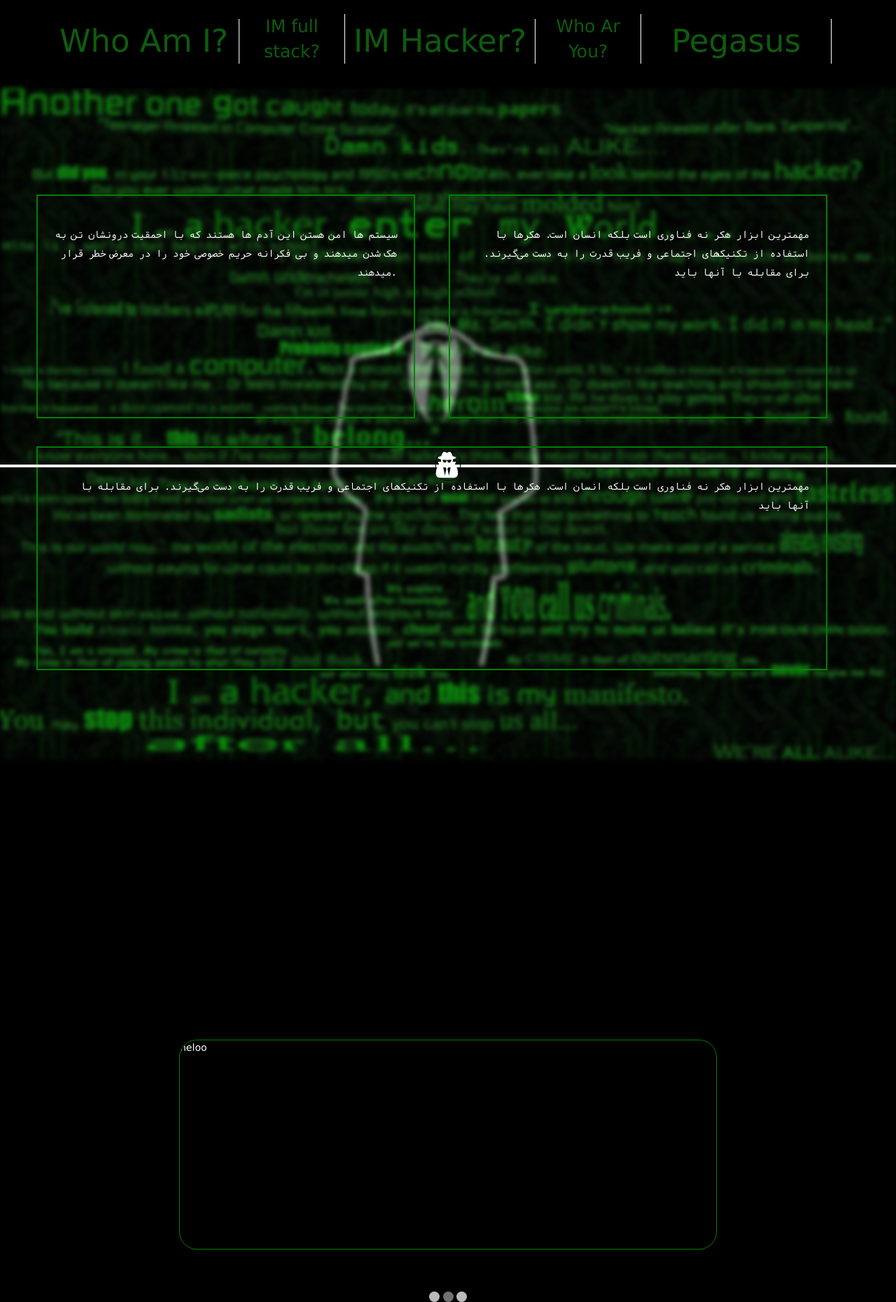
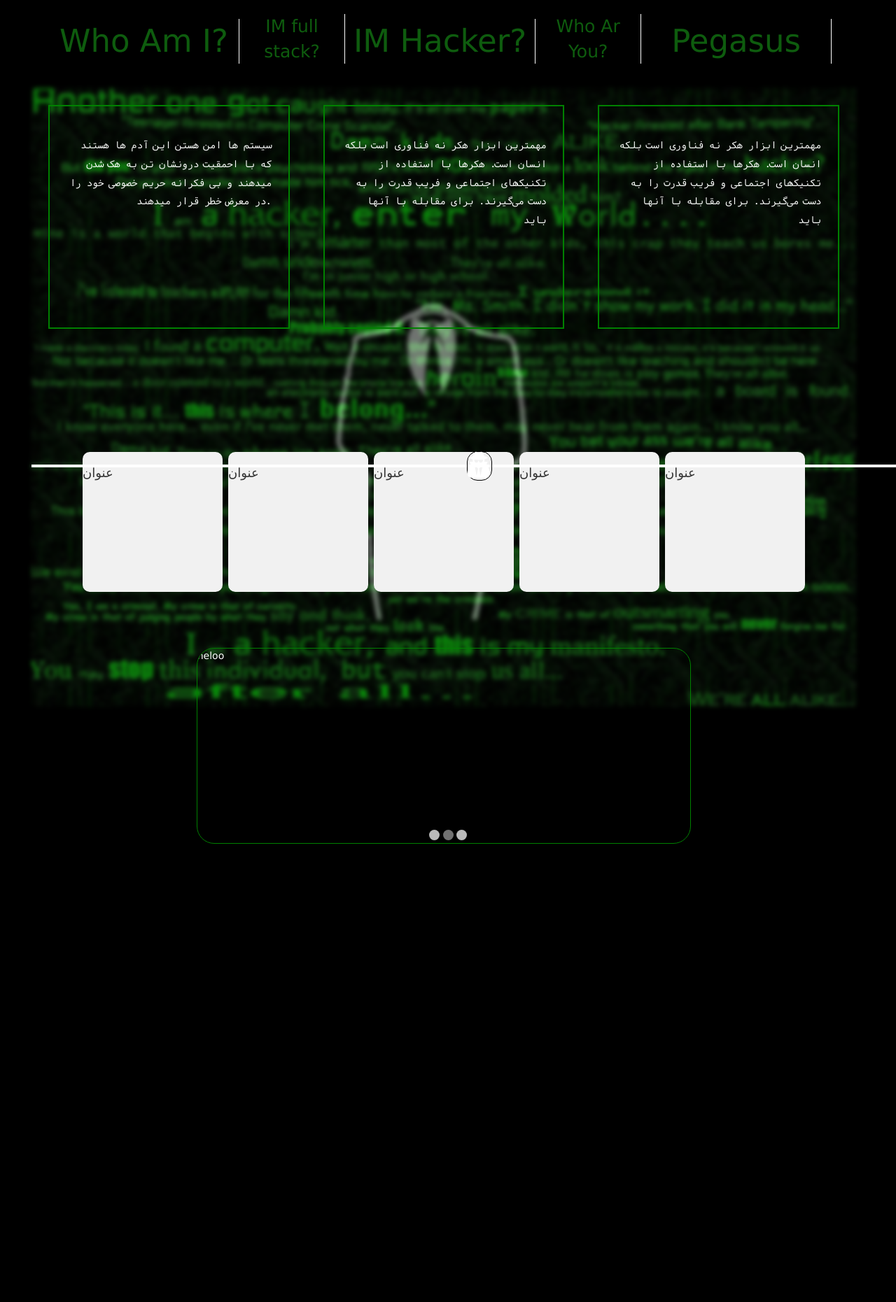
Before and after one commit to shayanTaki/MySite, a Django app: page / in a window 1280 px wide. Shown: the part 52-1913 px from the top of the page at 70% size. After the commit the page ends 1258 px from the top, so only its background shows below. Run offline with Django 4.2, Linux system fonts and the light colour scheme; data comes from the database, SQL or seed files in the repository; both versions use the stored data as it was after the commit; some libraries are stand-ins or nearby versions; some web fonts are replaced.

Commit message:
add flex under the mtn one and make style ite

```diff
--- a/BlogPegasus/static/css/styl1.css
+++ b/BlogPegasus/static/css/styl1.css
@@ -5,9 +5,10 @@
 .felex-base{
   width:92%;
   display:flex;
-    margin-right: 3vh;
-    margin-left: 3vh;
-  margin-top:10%;
+    margin-right: auto;
+    margin-left: auto;
+
+    margin-bottom: 9vh;
     flex-wrap: wrap;
   position:absolute;
   z-index:1;
@@ -27,7 +28,7 @@
 
 .felex-one {
   /* border:2px solid green; */
-  flex: 35%;
+  flex: 33%;
   height: 45vh;
   word-break: break-all;
 
@@ -43,7 +44,7 @@
 .felex-two {
 
     /* border:2px solid green; */
-    flex: 35%;
+    flex: 33%;
     height: 45vh;
     word-break: break-all;
 
@@ -57,7 +58,7 @@
 }
 
 .felex-three {
-  lex: 35%;
+    flex: 33%;
     height: 45vh;
     word-break: break-all;
 }
@@ -95,12 +96,15 @@
       /* Slideshow container */
       .slideshow-container {
         max-width: 60%;
-        height:300px;
+        height:35vh;
         border:1px solid green;
         border-radius:25px;
-        position: relative;
-        top:170vh;
-        margin:auto;
+        position: initial;
+         /*top:170vh;*/
+          margin-top: 30vh;
+          margin-bottom: 5vh;
+        margin-right:auto;
+          margin-left: auto;
       }
 
       /* Caption text */
@@ -110,7 +114,7 @@
         padding: 8px 12px;
         position: absolute;
         bottom: 8px;
-        width: 100%;
+        width: 5vh;
         text-align: center;
       }
 
@@ -157,7 +161,7 @@
       }
       #slideshow{
         overflow:hidden;
-        margin-bottom:45vh;
+       /*bottom: 50vh;*/
       }
   #demo{
     text-align: right;
@@ -190,7 +194,6 @@
 
   #mtn3{
      text-align: right;
-
     width: 100%;
     height: 100%;
     padding: 3vh;
@@ -201,9 +204,58 @@
     /* white-space: pre-wrap; */
     word-break: keep-all;
     line-height: 2;
+
   }
 
   @font-face {
     font-family: 'intnt';
     src: url('./font/iranintl-medium.ttf');
   }
+
+
+.custom-box {
+    display: flex;
+    flex-wrap: nowrap;
+     margin-right:.5vh;
+          margin-left: .5vh;
+    margin-bottom: 1vh;
+    margin-top: 20vh;
+  width: 25vh;
+  height: 25vh;
+  position: sticky;
+  background-color: #f1f1f1;
+  border-radius: 10px;
+  overflow: hidden;
+}
+
+.box-title {
+  font-size: 18px;
+  color: #333;
+  text-align: center;
+  position: relative;
+  transition: all 0.5s;
+}
+
+.box-content {
+  font-size: 14px;
+  color: #666;
+  text-align: center;
+  opacity: 0;
+  transition: opacity 0.5s;
+}
+
+.custom-box:hover .box-title {
+  transform: translateX(-100%);
+}
+
+.custom-box:hover .box-content {
+  opacity: 1;
+}
+#d-itm-1{
+    display: flex;
+    flex-wrap: nowrap;
+    margin: auto;
+    width: 100%;
+    height: 25vh;
+    justify-content: center;
+}
--- a/BlogPegasus/views.py
+++ b/BlogPegasus/views.py
@@ -8,6 +8,7 @@
 
 def nav(request):
     sh =TexTak.objects.all()
+
     for x in sh:
         y = x.mtn1
         mtn2 =x.mtn2
@@ -15,6 +16,7 @@
     return render(request,"blog/home.html", {
         'textt':y,
         'mtn2':mtn2,
-        'mtn3':mtn3
+        'mtn3':mtn3,
+        'rang':range(5),
 
     })
--- a/templates/blog/home.html
+++ b/templates/blog/home.html
@@ -56,7 +56,43 @@
  <div class="felex-three" >  <div class="felex-three-in">  <p id="mtn3"class="h3" >     </div>  </div>
 
 
+<di id="d-itm-1">
+    {% for g in rang %}
+        <div class="custom-box">
+            <h2 class="box-title">عنوان</h2>
+            <p class="box-content">متن فید</p>
+         </div>
+    {% endfor %}
 
+
+</di>
+
+
+
+
+
+
+
+<div id="slideshow" class="slideshow-container">
+        <p style="color:white;">heloo</p>
+
+      <div class="mySlides fade">
+        <div class="numbertext">1 / 3</div>
+        <img src="{% static 'blog/img/bg.jpg' %}" style="width:100%">
+        <div class="text">Caption Text</div>
+      </div>
+
+      <div class="mySlides fade">
+        <div class="numbertext">2 / 3</div>
+        <img src="{% static 'blog/img/ss.jpg' %}" style="width:100%; ">
+        <div class="text">Caption Two</div>
+      </div>
+
+      <div class="mySlides fade">
+        <div class="numbertext">3 / 3</div>
+        <img src="{% static 'blog/img/bg.jpg' %}" style="width:100%">
+        <div class="text">Caption Three</div>
+      </div>
 </div>
 
 
@@ -81,26 +117,7 @@
 
 
 
-    <div id="slideshow" class="slideshow-container">
-        <p style="color:white;">heloo</p>
 
-      <div class="mySlides fade">
-        <div class="numbertext">1 / 3</div>
-        <img src="{% static 'blog/img/bg.jpg' %}" style="width:100%">
-        <div class="text">Caption Text</div>
-      </div>
-
-      <div class="mySlides fade">
-        <div class="numbertext">2 / 3</div>
-        <img src="{% static 'blog/img/ss.jpg' %}" style="width:100%; ">
-        <div class="text">Caption Two</div>
-      </div>
-
-      <div class="mySlides fade">
-        <div class="numbertext">3 / 3</div>
-        <img src="{% static 'blog/img/bg.jpg' %}" style="width:100%">
-        <div class="text">Caption Three</div>
-      </div>
 
       </div>
       <br>
```
Also changed, not shown: db.sqlite3.
